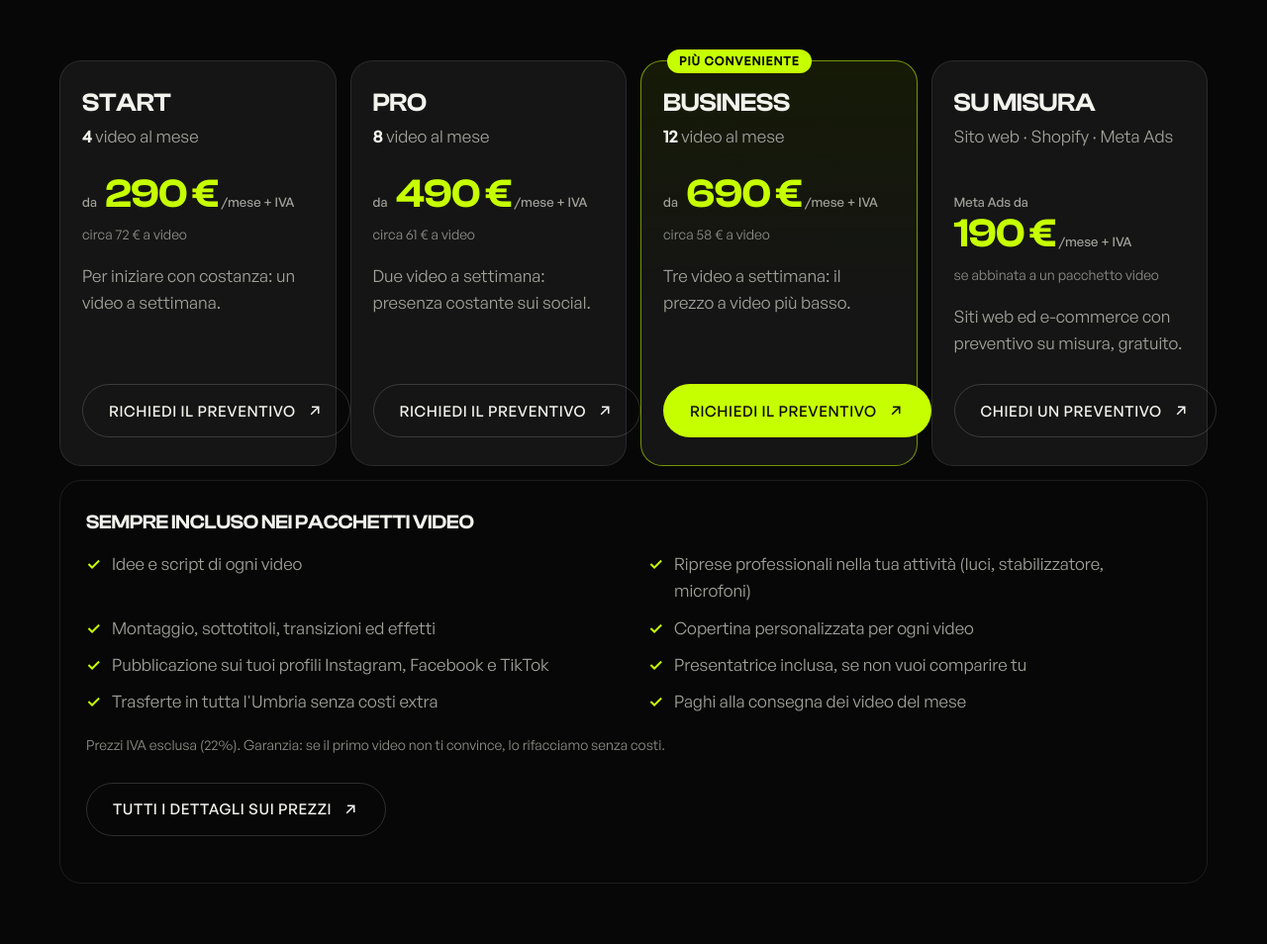
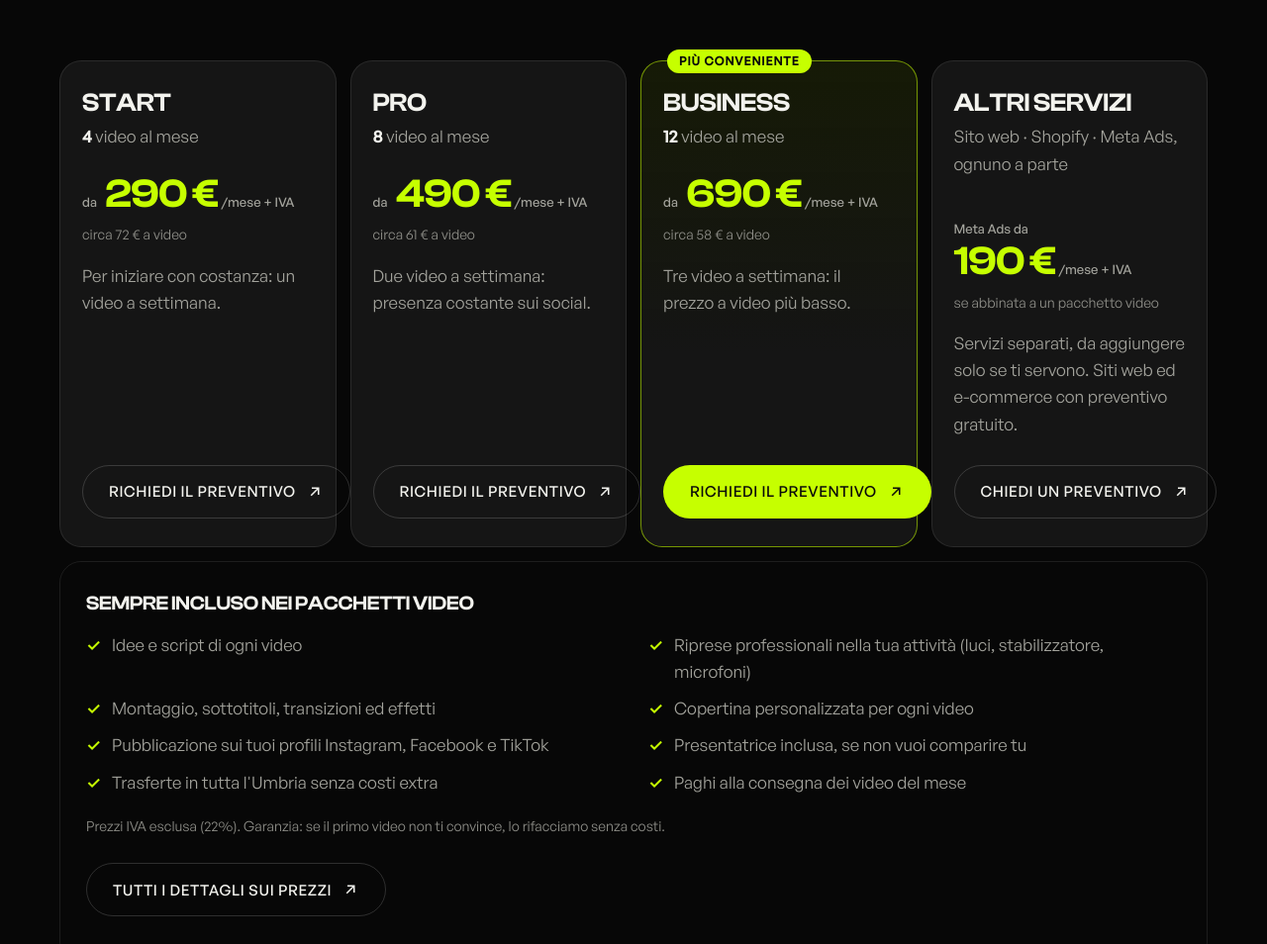
Before and after one commit to jwzhpjmyhb-png/frameagency-sito, a plain HTML site: page agenzia-social-amelia.html in a window 1280 px wide. Shown: the part 2191-3145 px from the top of the page at 99% size. Drawn offline with Linux system fonts and the light colour scheme.

Commit message:
Altri servizi separati

```diff
--- a/agenzia-social-amelia.html
+++ b/agenzia-social-amelia.html
@@ -68,9 +68,9 @@
   <p class="amount"><small>da</small> 490&nbsp;€<small>/mese + IVA</small></p><p class="per">circa 61 € a video</p>
   <p class="muted">Due video a settimana: presenza costante sui social.</p><a class="btn btn-ghost" href="#richiesta">Richiedi il preventivo <svg viewBox="0 0 24 24" fill="none" stroke="currentColor" stroke-width="2" aria-hidden="true"><path d="M7 17 17 7M8 7h9v9"/></svg></a></div><div class="price top rv"><span class="badge">Più conveniente</span><h3>Business</h3><p class="vid"><b>12</b> video al mese</p>
   <p class="amount"><small>da</small> 690&nbsp;€<small>/mese + IVA</small></p><p class="per">circa 58 € a video</p>
-  <p class="muted">Tre video a settimana: il prezzo a video più basso.</p><a class="btn btn-lime" href="#richiesta">Richiedi il preventivo <svg viewBox="0 0 24 24" fill="none" stroke="currentColor" stroke-width="2" aria-hidden="true"><path d="M7 17 17 7M8 7h9v9"/></svg></a></div><div class="price rv"><h3>Su misura</h3><p class="vid">Sito web · Shopify · Meta Ads</p>
+  <p class="muted">Tre video a settimana: il prezzo a video più basso.</p><a class="btn btn-lime" href="#richiesta">Richiedi il preventivo <svg viewBox="0 0 24 24" fill="none" stroke="currentColor" stroke-width="2" aria-hidden="true"><path d="M7 17 17 7M8 7h9v9"/></svg></a></div><div class="price rv"><h3>Altri servizi</h3><p class="vid">Sito web · Shopify · Meta Ads, ognuno a parte</p>
   <p class="amount"><small>Meta Ads da</small> 190&nbsp;€<small>/mese + IVA</small></p><p class="per">se abbinata a un pacchetto video</p>
-  <p class="muted">Siti web ed e-commerce con preventivo su misura, gratuito.</p><a class="btn btn-ghost" href="#richiesta">Chiedi un preventivo <svg viewBox="0 0 24 24" fill="none" stroke="currentColor" stroke-width="2" aria-hidden="true"><path d="M7 17 17 7M8 7h9v9"/></svg></a></div></div>
+  <p class="muted">Servizi separati, da aggiungere solo se ti servono. Siti web ed e-commerce con preventivo gratuito.</p><a class="btn btn-ghost" href="#richiesta">Chiedi un preventivo <svg viewBox="0 0 24 24" fill="none" stroke="currentColor" stroke-width="2" aria-hidden="true"><path d="M7 17 17 7M8 7h9v9"/></svg></a></div></div>
  <div class="incl rv"><h3>Sempre incluso nei pacchetti video</h3><ul><li>Idee e script di ogni video</li><li>Riprese professionali nella tua attività (luci, stabilizzatore, microfoni)</li><li>Montaggio, sottotitoli, transizioni ed effetti</li><li>Copertina personalizzata per ogni video</li><li>Pubblicazione sui tuoi profili Instagram, Facebook e TikTok</li><li>Presentatrice inclusa, se non vuoi comparire tu</li><li>Trasferte in tutta l&#x27;Umbria senza costi extra</li><li>Paghi alla consegna dei video del mese</li></ul>
  <p class="small">Prezzi IVA esclusa (22%). Garanzia: se il primo video non ti convince, lo rifacciamo senza costi.</p><p style="margin-top:26px"><a class="btn btn-ghost" href="/prezzi">Tutti i dettagli sui prezzi <svg viewBox="0 0 24 24" fill="none" stroke="currentColor" stroke-width="2" aria-hidden="true"><path d="M7 17 17 7M8 7h9v9"/></svg></a></p></div></div></section>
 <section class="sec alt"><div class="wrap">
```
Also changed, not shown: agenzia-social-assisi.html (+2 -2 lines), agenzia-social-citta-di-castello.html (+2 -2 lines), agenzia-social-foligno.html (+2 -2 lines), agenzia-social-gubbio.html (+2 -2 lines), agenzia-social-narni.html (+2 -2 lines), agenzia-social-orvieto.html (+2 -2 lines), agenzia-social-perugia.html (+2 -2 lines), agenzia-social-spoleto.html (+2 -2 lines), agenzia-social-todi.html (+2 -2 lines), index.html (+2 -2 lines), prezzi.html (+2 -2 lines).
